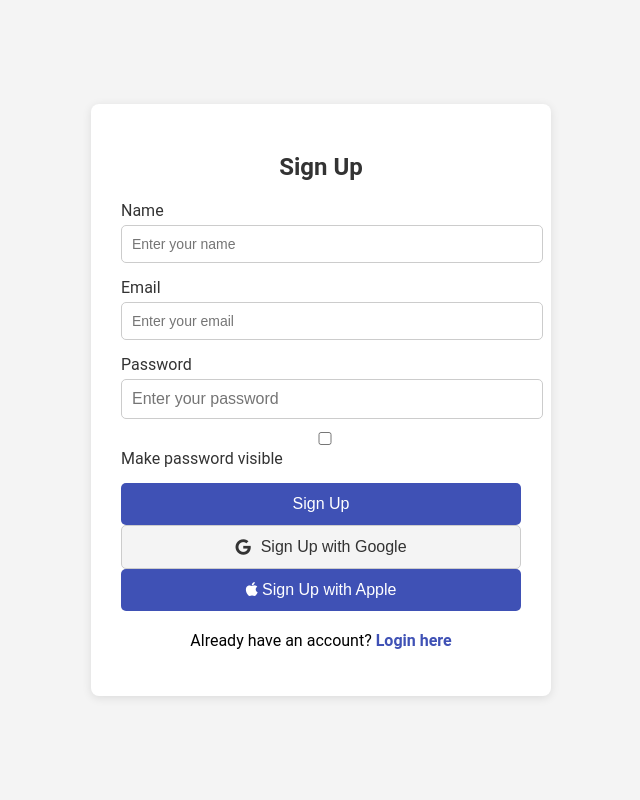
After one commit to SalleBryan/Software-Development-Tools-Group-22, a PHP site: page /pages/signup.html in a window 1280 px wide. The commit adds this page. Shown: the whole page, without its empty margins (319-959 px from the left). Run offline with PHP 8.4, Linux system fonts and the light colour scheme.

Commit message:
Upgraded signup functionality

```diff
--- a/pages/login.html
+++ b/pages/login.html
@@ -12,7 +12,7 @@
     <div class="login-container">
         <div class="login-box">
             <h2>Login</h2>
-            <form id="login-form" action="/homepage.html" method="POST" onsubmit="return validateLogin(event)">
+            <form id="login-form" action="/index.html" method="POST" onsubmit="return validateLogin(event)">
                 <!-- Email Field -->
                 <div class="input-container">
                     <label for="email">Email</label>
@@ -47,7 +47,7 @@
 
                 <!-- Signup Link -->
                 <div class="signup-link">
-                    <p>Don't have an account? <a href="signup.php">Sign up here</a></p>
+                    <p>Don't have an account? <a href="signup.html">Sign up here</a></p>
                 </div>
             </form>
         </div>
--- /dev/null
+++ b/pages/signup.html
@@ -0,0 +1,81 @@
+<!DOCTYPE html>
+<html lang="en">
+<head>
+    <meta charset="UTF-8">
+    <meta name="viewport" content="width=device-width, initial-scale=1.0">
+    <title>Easy-E - Signup</title>
+    <link rel="stylesheet" href="styles.css">
+    <link rel="stylesheet" href="login.css">
+    <link rel="stylesheet" href="https://cdnjs.cloudflare.com/ajax/libs/font-awesome/6.0.0/css/all.min.css">
+</head>
+<body class="dark-theme">
+    <div class="login-container">
+        <div class="login-box">
+            <h2>Sign Up</h2>
+            <form id="signup-form" action="signup.php" method="POST">
+                <!-- Name Field -->
+                <div class="input-container">
+                    <label for="name">Name</label>
+                    <input type="text" id="name" name="name" placeholder="Enter your name" required>
+                </div>
+
+                <!-- Email Field -->
+                <div class="input-container">
+                    <label for="email">Email</label>
+                    <input type="email" id="email" name="email" placeholder="Enter your email" required>
+                </div>
+
+                <!-- Password Field -->
+                <div class="input-container">
+                    <label for="password">Password</label>
+                    <input type="password" id="password" name="password" placeholder="Enter your password" required>
+
+                    <!-- Checkbox for Showing Password -->
+                    <div class="checkbox-container">
+                        <input type="checkbox" id="show-password" onclick="togglePasswordVisibility()">
+                        <label for="show-password">Make password visible</label>
+                    </div>
+                </div>
+
+                <!-- Sign Up Button -->
+                <div class="btn-container">
+                    <button type="submit" class="btn signup-btn">Sign Up</button>
+                </div>
+
+                <!-- Google Login Button -->
+                <div class="btn-container">
+                    <button type="button" class="btn google-btn">
+                        <i class="fab fa-google"></i> Sign Up with Google
+                    </button>
+                </div>
+
+                <!-- Apple Login Button -->
+                <div class="btn-container">
+                    <button type="button" class="btn apple-btn">
+                        <i class="fab fa-apple"></i> Sign Up with Apple
+                    </button>
+                </div>
+
+                <!-- Already have an account link -->
+                <div class="signup-link">
+                    <p>Already have an account? <a href="login.html">Login here</a></p>
+                </div>
+            </form>
+        </div>
+    </div>
+
+    <!-- JavaScript for Toggle Password Visibility -->
+    <script>
+        // Toggle password visibility
+        function togglePasswordVisibility() {
+            const passwordField = document.getElementById("password");
+            const showPasswordCheckbox = document.getElementById("show-password");
+            if (showPasswordCheckbox.checked) {
+                passwordField.type = "text"; // Show password
+            } else {
+                passwordField.type = "password"; // Hide password
+            }
+        }
+    </script>
+</body>
+</html>
--- a/pages/signup.php
+++ b/pages/signup.php
@@ -14,6 +14,7 @@ try {
 
 // Check if the form is submitted
 if ($_SERVER["REQUEST_METHOD"] == "POST") {
+    $name = $_POST["name"];
     $email = $_POST["email"];
     $password = $_POST["password"];
 
@@ -22,7 +23,8 @@ if ($_SERVER["REQUEST_METHOD"] == "POST") {
 
     // Insert user data into the database
     try {
-        $stmt = $conn->prepare("INSERT INTO users (email, password) VALUES (:email, :password)");
+        $stmt = $conn->prepare("INSERT INTO users (name, email, password) VALUES (:name, :email, :password)");
+        $stmt->bindParam(':name', $name);
         $stmt->bindParam(':email', $email);
         $stmt->bindParam(':password', $hashedPassword);
 
```
